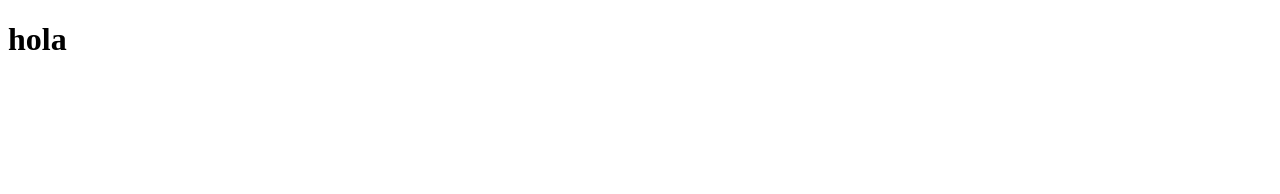
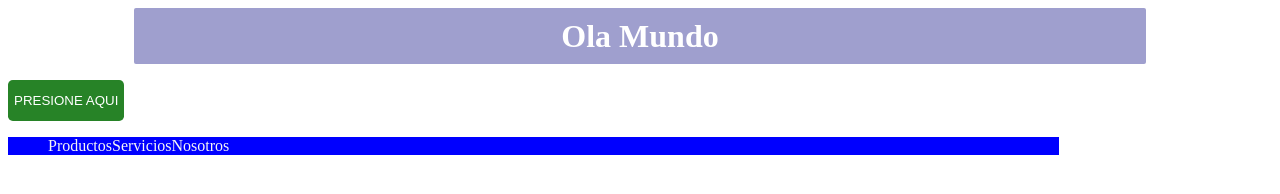
Before and after one commit to JosePizarroAraya/Repaso-1, a plain HTML site: page index.html in a window 1280 px wide. Drawn offline with Linux system fonts and the light colour scheme.

Commit message:
funcionalidad de navbar ok

```diff
--- /dev/null
+++ b/assets/css/styles.css
@@ -0,0 +1,49 @@
+header h1{
+
+    background-color: #9f9fce;
+    color: white;
+    text-align: center;
+    border-radius: 2px;
+    padding: .6rem 0;
+    text-transform: capitalize;
+    max-width: 80%;
+    margin: 0 auto;
+}
+.btn-verde{
+    background-color: rgb(39, 131, 39);
+    border: none;
+    margin-top: 1rem;
+    color: white;
+    text-transform: uppercase;
+    padding-top: .8rem;
+    padding-bottom: .8rem;
+    border-radius: .3rem;
+}
+.btn-verde:hover{
+    cursor: pointer;
+    background-color: rgb(18, 77, 18);
+    transition: .3s ease-in;
+    font-weight: bold;
+}
+nav ul{
+    display: flex;
+    flex-direction: row;
+    list-style: none;
+    background-color: blue;
+    max-width: 80%;
+    margin: 0;
+    margin-top: 1rem;
+    color: whitesmoke;
+}
+@media(max-width:376px){
+    nav ul{
+        display: flex;
+        flex-direction: column;
+        justify-content: space-evenly;
+        align-items: flex-start;
+        hr{
+            display: block;
+            width: 70%;
+        }
+    }
+}
--- a/index.html
+++ b/index.html
@@ -4,8 +4,29 @@
     <meta charset="UTF-8">
     <meta name="viewport" content="width=device-width, initial-scale=1.0">
     <title>Document</title>
+    <link rel="stylesheet" href="./assets/css/styles.css">
 </head>
 <body>
-    <h1>hola</h1>
+    <header>
+        <h1>ola mundo</h1>
+        <button class="btn-verde" type="button">Presione aqui</button>
+    </header>
+        <nav>
+            <ul>
+                <il>Productos</il>
+                <il>Servicios</il>
+                <il>Nosotros</il>
+            </ul>
+        </nav>
+        <div>
+            <main>
+                <article></article>
+                <article></article>
+            </main>
+            <aside>
+                <p></p>
+            </aside>
+        </div>
+        <footer><p></p></footer>
 </body>
 </html>
```
